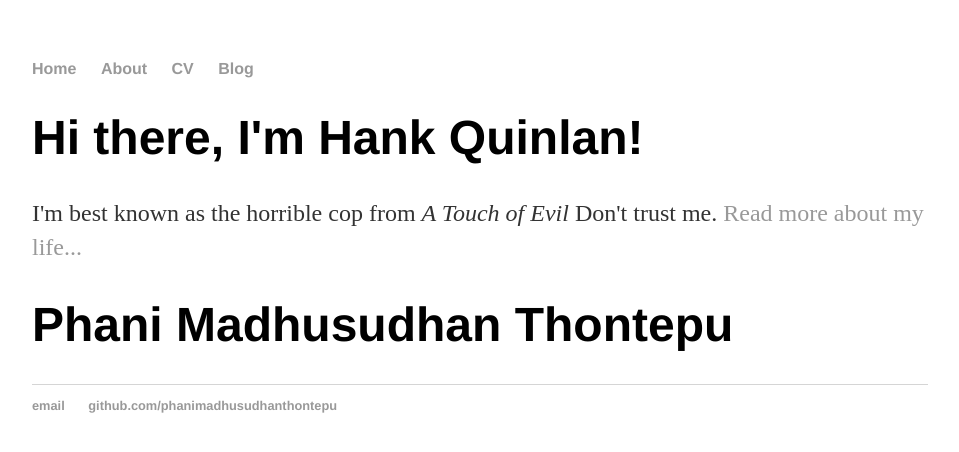
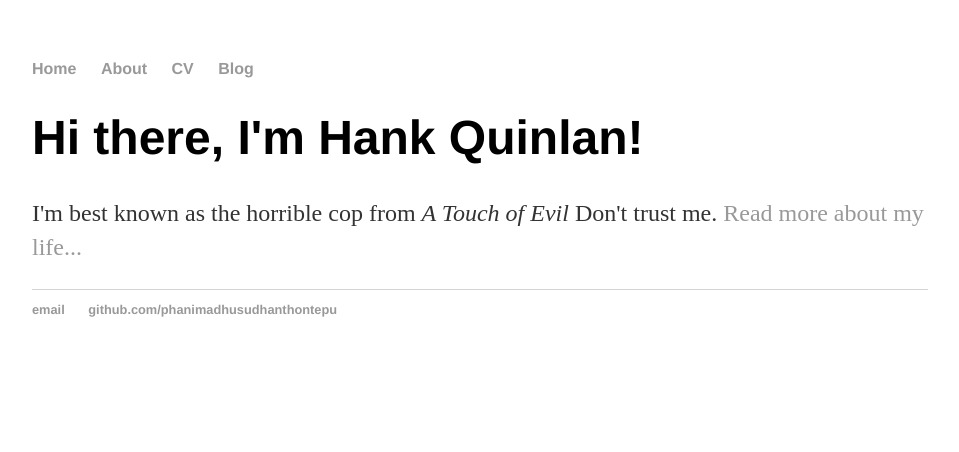
Before and after one commit to phani1995/phani1995.github.io, a Jekyll site: the page built from index.html, in a window 1280 px wide. Shown: the top 452 px of the page, without its empty margins (160-1119 px from the left). Built offline with Jekyll 4.4.1, drawn with Linux system fonts in a browser that asks for light colours.

Commit message:
Update index.html

```diff
--- a/index.html
+++ b/index.html
@@ -6,17 +6,3 @@ title: Phani Madhusudhan Thontepu
 	<h1>Hi there, I'm Hank Quinlan!</h1>
 	<p>I'm best known as the horrible cop from <em>A Touch of Evil</em> Don't trust me. <a href="/about">Read more about my life...</a></p>
 </div><!-- /.blurb -->
-<html>
-  <head>
-    <title>
-      Phani Madhusudhan Thontepu
-    </title>
-    <!-- link to main stylesheet -->
-		<link rel="stylesheet" type="text/css" href="/css/main.css">
-  </head>
-<body>
-  <h1>
-    Phani Madhusudhan Thontepu
-  </h1>
-</body>
-</html>
```
